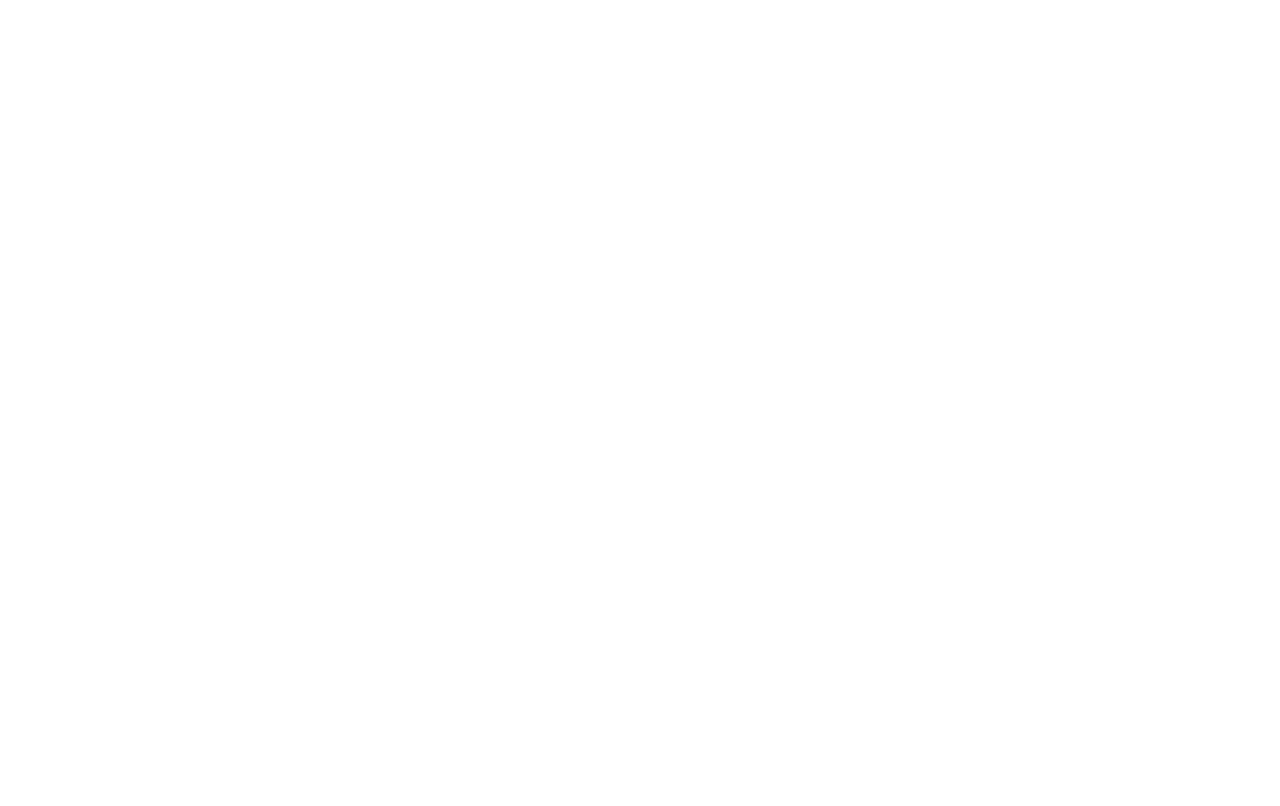
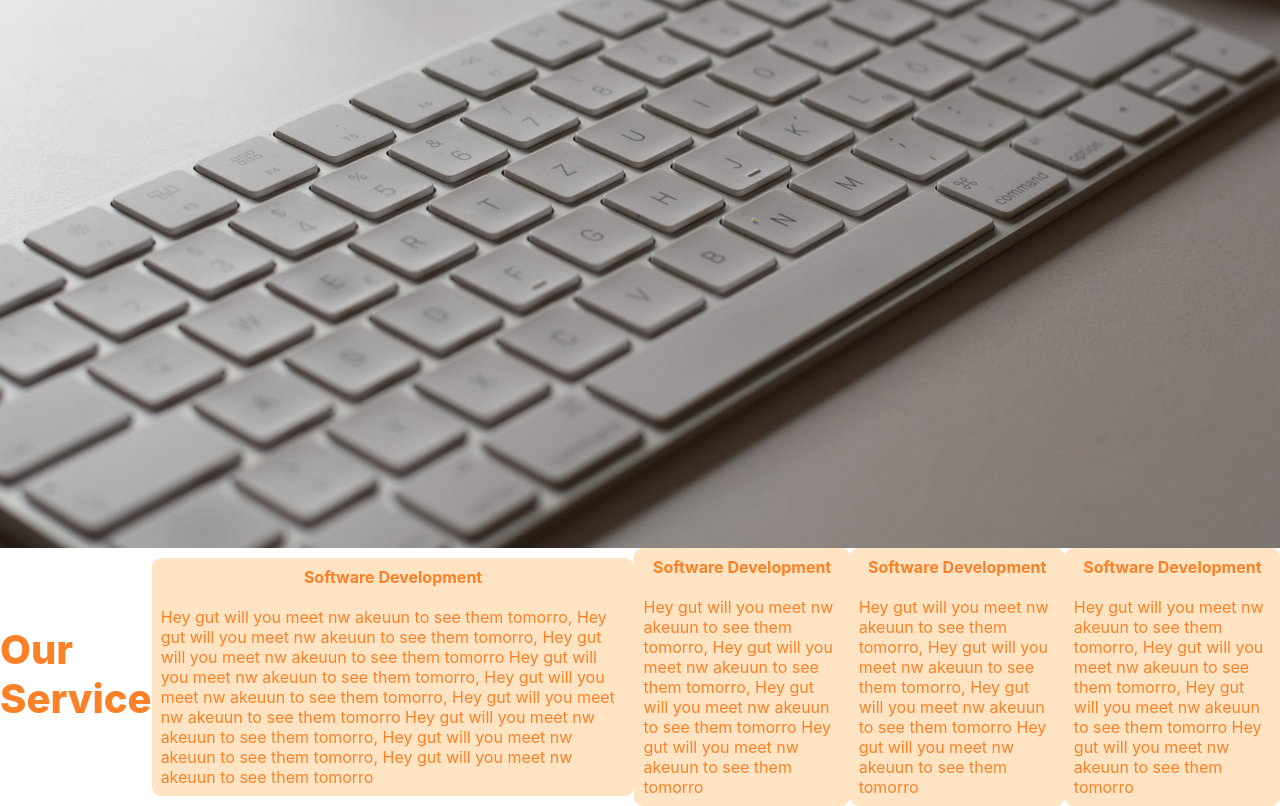
Before and after one commit to Aidan-bn/yoof, a React (Create React App) app: page / in a window 1280 px wide. Shown: the part 252-1058 px from the top of the page. Before the commit the page ends 800 px from the top, so only its background shows below. Built offline with nearby package versions, Linux system fonts and the light colour scheme.

Commit message:
create work section

```diff
--- a/src/App.css
+++ b/src/App.css
@@ -42,10 +42,33 @@
   padding: 0px;
 }
 
-.App {
+.section-header {
   background-image: url('../public/img/computer-g.jpg');
   background-repeat: no-repeat;
   background-size: cover;
+}
+
+.section-header {
+  height: 100vh;
+}
+
+.work {
+  background-color: #ffffff;
+  color: #fa8128;
+  display: flex;
+  align-items: center;
+  justify-content: center;
+  margin: auto;
+}
+
+.work h2 {
+  font-weight: 800;
+  font-size: 40px;
+  margin-bottom: 7px;
+}
+
+.work h2:hover {
+  border-bottom: 3px solid #fa8128;
 }
 
 .color-codes {
@@ -54,6 +77,7 @@
   color: #ffffff;
   color: #fa8128;
 }
+
 .App-header h1 {
   font-size: 70px;
   font-weight: 800;
@@ -63,6 +87,34 @@
   justify-content: center;
 
 }
+
+.parent-work {
+  display: flex;
+  align-items: center;
+  justify-content: center;
+  background-color: bisque;
+  border-radius: 9px;
+}
+
+.parent-work:hover {
+  box-shadow: rgba(0, 0, 0, 0.09) 0px 2px 1px,
+  rgba(0, 0, 0, 0.09) 0px 4px 2px,
+  rgba(0, 0, 0, 0.09) 0px 8px 4px,
+  rgba(0, 0, 0, 0.09) 0px 16px 8px,
+  rgba(0, 0, 0, 0.09) 0px 32px 16px;
+}
+
+.child-work {
+  display: flex;
+  flex-direction: column;
+  gap: 20px;
+  align-items: center;
+  justify-content: center;
+  padding: 9px;
+}
+
+
+
 /* start new layout */
 @media screen and (max-width: 768px) {
   body {
@@ -89,7 +141,6 @@
   display: flex;
   align-items: center;
   justify-content: center;
-  border: 2px solid;
 }
 
 .inputSearch {
@@ -113,4 +164,25 @@
   color: #fa8128;
   font-weight: 800;
 }
+
+.work {
+  flex-direction: column;
+  gap: 20px;
 }
+
+.parent-work {
+  padding: 10px;
+  color: #1d1d1d;
+  width: 70%;
+  text-align: center;
+}
+
+.parent-work:hover {
+  box-shadow: rgba(0, 0, 0, 0.09) 0px 2px 1px,
+  rgba(0, 0, 0, 0.09) 0px 4px 2px,
+  rgba(0, 0, 0, 0.09) 0px 8px 4px,
+  rgba(0, 0, 0, 0.09) 0px 16px 8px,
+  rgba(0, 0, 0, 0.09) 0px 32px 16px;
+}
+
+}
--- a/src/App.js
+++ b/src/App.js
@@ -2,6 +2,7 @@
 function App() {
   return (
     <div className="App">
+      <section className='section-header'>
       <header className="App-header">
         <h1>
           Hello There
@@ -15,6 +16,66 @@
         <input type='text' name='search' className='inputSearch'></input>
         <button className='btnSearch'>Search</button>
       </div>
+      </section>
+
+
+      <section className='work'>
+        <h2>Our Service</h2>
+
+        <div className='parent-work'>
+          <div className='child-work'>
+            <h4>Software Development</h4>
+            <div className='work-description'>
+              Hey gut will you meet nw akeuun to see them tomorro,
+              Hey gut will you meet nw akeuun to see them tomorro,
+              Hey gut will you meet nw akeuun to see them tomorro
+
+              Hey gut will you meet nw akeuun to see them tomorro,
+              Hey gut will you meet nw akeuun to see them tomorro,
+              Hey gut will you meet nw akeuun to see them tomorro
+              Hey gut will you meet nw akeuun to see them tomorro,
+              Hey gut will you meet nw akeuun to see them tomorro,
+              Hey gut will you meet nw akeuun to see them tomorro
+            </div>
+          </div>
+        </div>
+
+        <div className='parent-work'>
+          <div className='child-work'>
+            <h4>Software Development</h4>
+            <div className='work-description'>
+              Hey gut will you meet nw akeuun to see them tomorro,
+              Hey gut will you meet nw akeuun to see them tomorro,
+              Hey gut will you meet nw akeuun to see them tomorro
+              Hey gut will you meet nw akeuun to see them tomorro
+            </div>
+          </div>
+        </div>
+
+        <div className='parent-work'>
+          <div className='child-work'>
+            <h4>Software Development</h4>
+            <div className='work-description'>
+              Hey gut will you meet nw akeuun to see them tomorro,
+              Hey gut will you meet nw akeuun to see them tomorro,
+              Hey gut will you meet nw akeuun to see them tomorro
+              Hey gut will you meet nw akeuun to see them tomorro
+            </div>
+          </div>
+        </div>
+
+        <div className='parent-work'>
+          <div className='child-work'>
+            <h4>Software Development</h4>
+            <div className='work-description'>
+              Hey gut will you meet nw akeuun to see them tomorro,
+              Hey gut will you meet nw akeuun to see them tomorro,
+              Hey gut will you meet nw akeuun to see them tomorro
+              Hey gut will you meet nw akeuun to see them tomorro
+            </div>
+          </div>
+        </div>
+      </section>
     </div>
   );
 }
```
